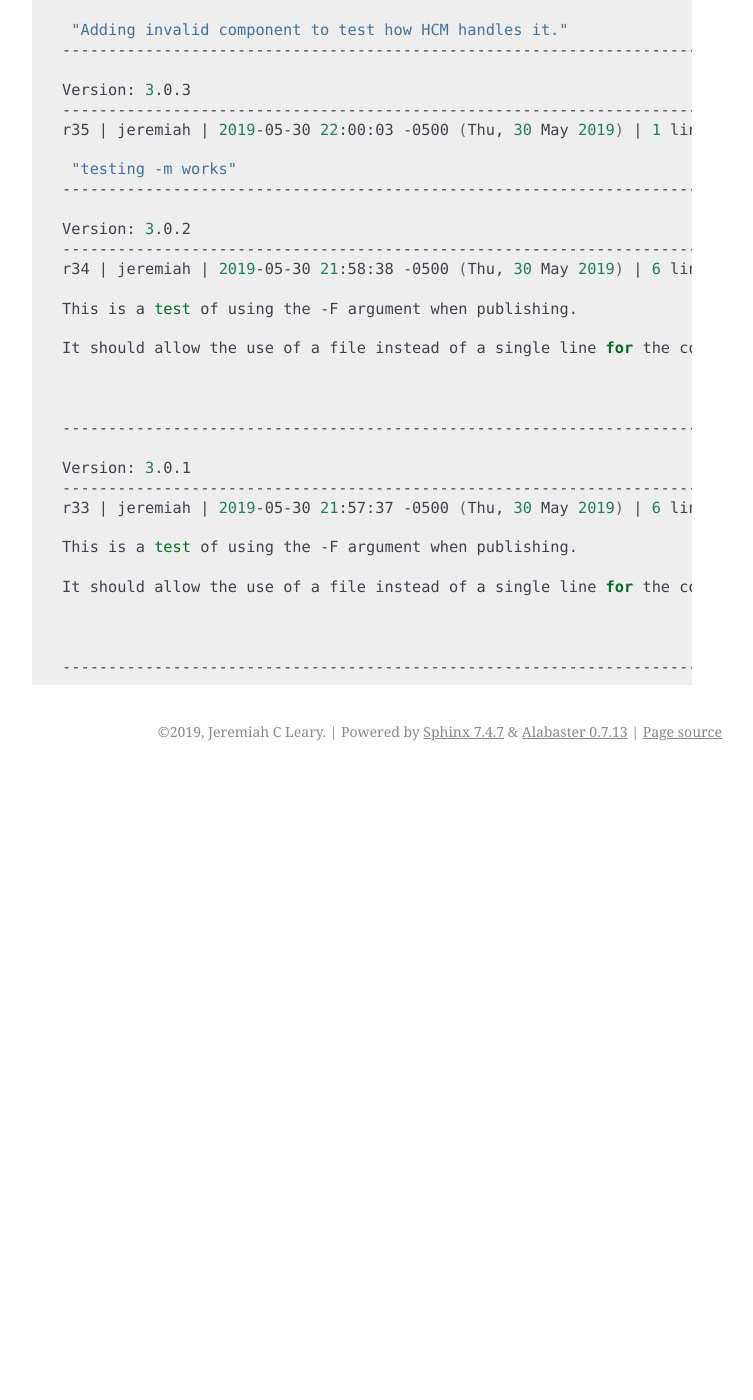
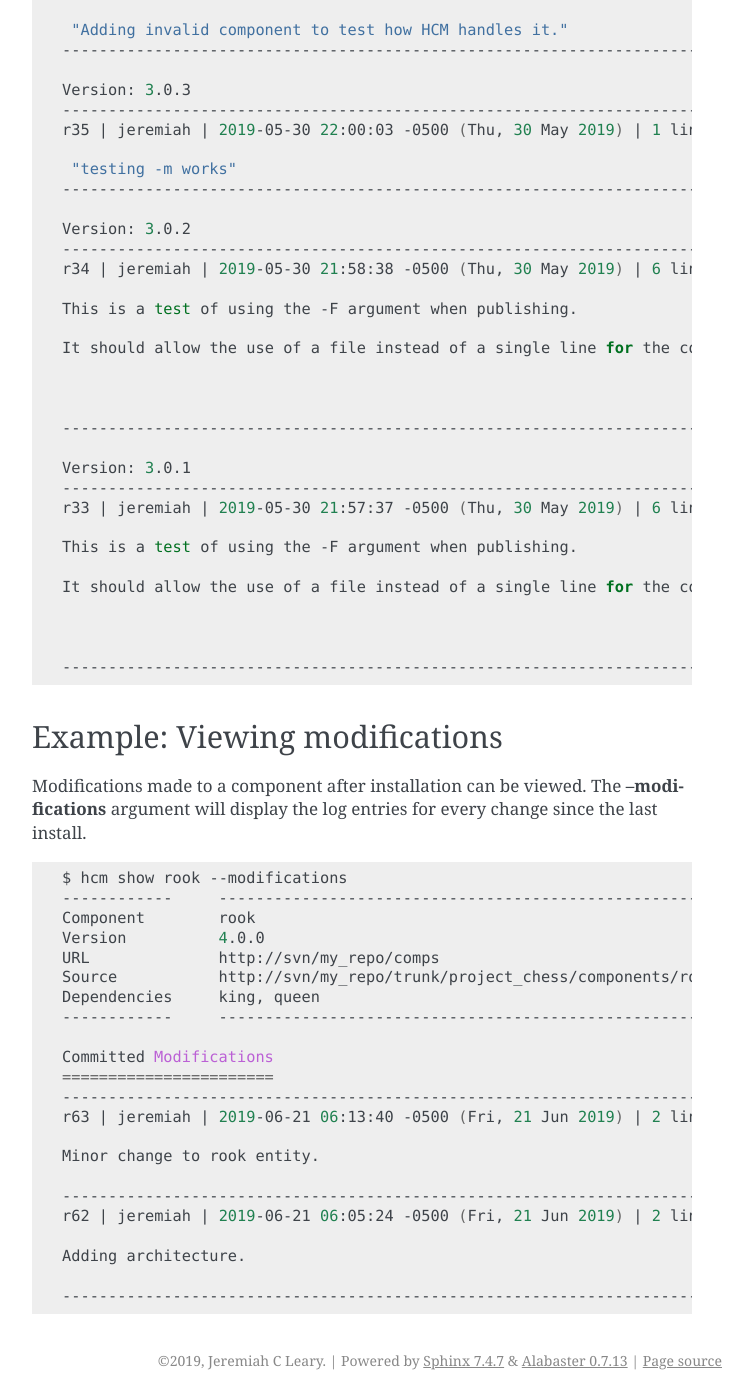
Before and after one commit to jeremiah-c-leary/hdl-component-manager, a Sphinx documentation site: the page built from docs/source/show_subcommand.rst, in a window 1280 px wide and 1400 px high, scrolled down 1627 px. Shown: the whole window, without its empty margins (388-1141 px from the left). Built offline with Sphinx 7.4.7, drawn with Linux system fonts in a browser that asks for light colours; before the commit the page ends 2398 px from its top, so only the background shows below that.

```diff
--- a/docs/source/show_subcommand.rst
+++ b/docs/source/show_subcommand.rst
@@ -110,3 +110,34 @@
 
 
    ------------------------------------------------------------------------
+
+Example:  Viewing modifications
+--------------------------
+
+Modifications made to a component after installation can be viewed.
+The **--modifications** argument will display the log entries for every change since the last install.
+
+.. code-block:: bash
+
+   $ hcm show rook --modifications
+   ------------     ------------------------------------------------------------------------
+   Component        rook
+   Version          4.0.0
+   URL              http://svn/my_repo/comps
+   Source           http://svn/my_repo/trunk/project_chess/components/rook@41
+   Dependencies     king, queen
+   ------------     ------------------------------------------------------------------------
+
+   Committed Modifications
+   =======================
+   ------------------------------------------------------------------------
+   r63 | jeremiah | 2019-06-21 06:13:40 -0500 (Fri, 21 Jun 2019) | 2 lines
+
+   Minor change to rook entity.
+
+   ------------------------------------------------------------------------
+   r62 | jeremiah | 2019-06-21 06:05:24 -0500 (Fri, 21 Jun 2019) | 2 lines
+
+   Adding architecture.
+
+   ------------------------------------------------------------------------
```
Also changed, not shown: docs/source/usage.rst (+6 -5 lines), 2 other files.
